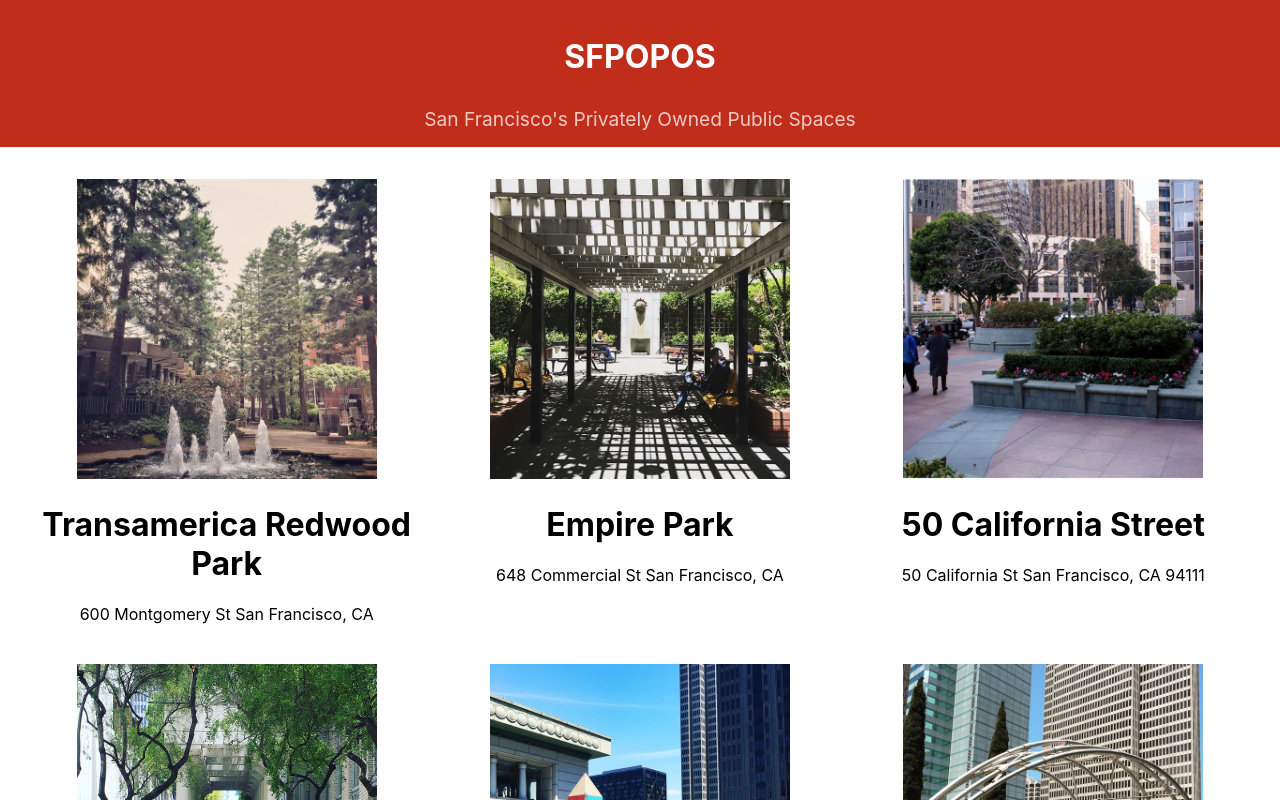
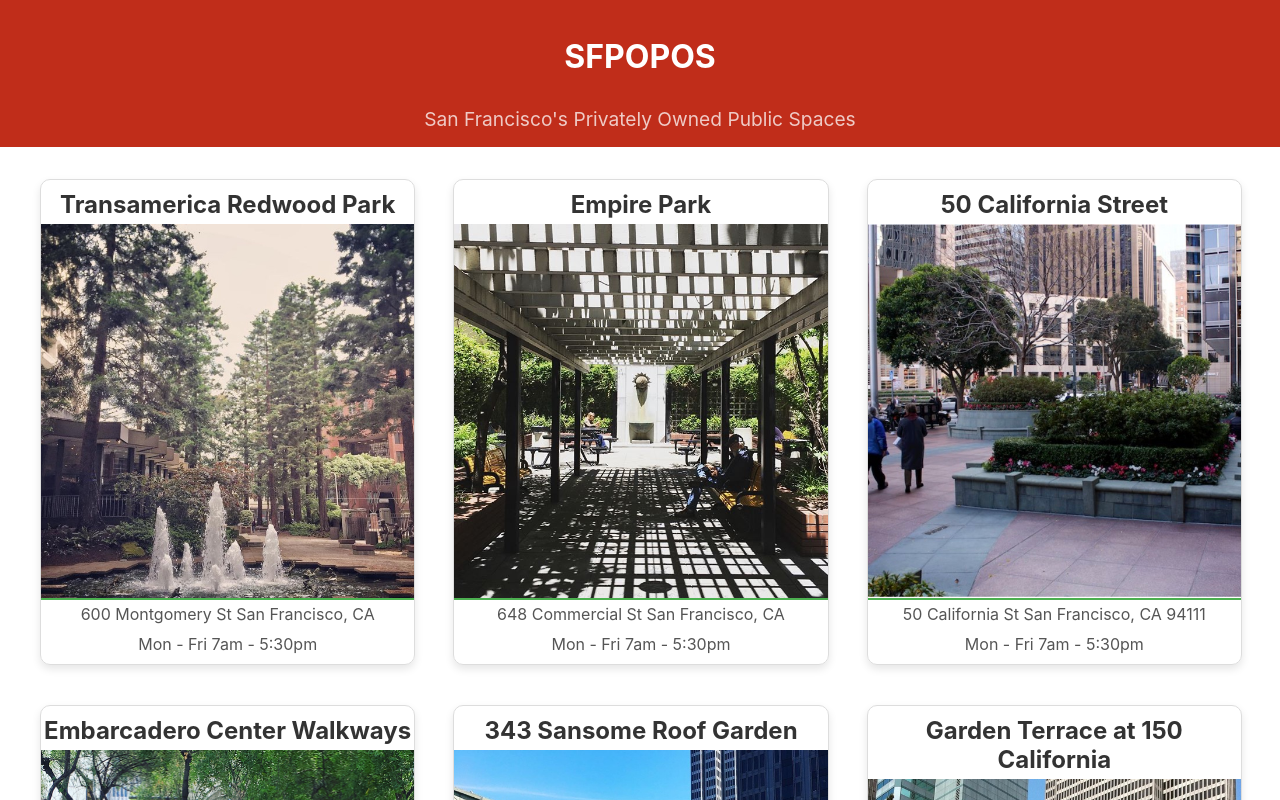
Before and after one commit to Joshkaki00/react-js-tutorial, a React (Create React App) app: page / in a window 1280 px wide. Shown: the top 800 px of the page. Built offline with nearby package versions, Linux system fonts and the light colour scheme.

Commit message:
updated popospace

```diff
--- a/src/POPOSSpace.js
+++ b/src/POPOSSpace.js
@@ -2,17 +2,19 @@
 import './POPOSSpace.css';
 
 function POPOSSpace(props) {
-    const { name, image, address } = props;  // Destructure props
+  const { name, image, address, hours } = props;
+
   return (
-      <div>
+    <div className="POPOSSpace">
+      <h1>{name}</h1>
       <img
         src={`${process.env.PUBLIC_URL}/images/${image}`}
         width="300"
         height="300"
         alt={name}
       />
-        <h1>{name}</h1>
       <div>{address}</div>
+      <div className="POPOSSpace-Hours">{hours}</div>
     </div>
   );
 }
```
Lines whose indentation alone changed are shown as unchanged.
